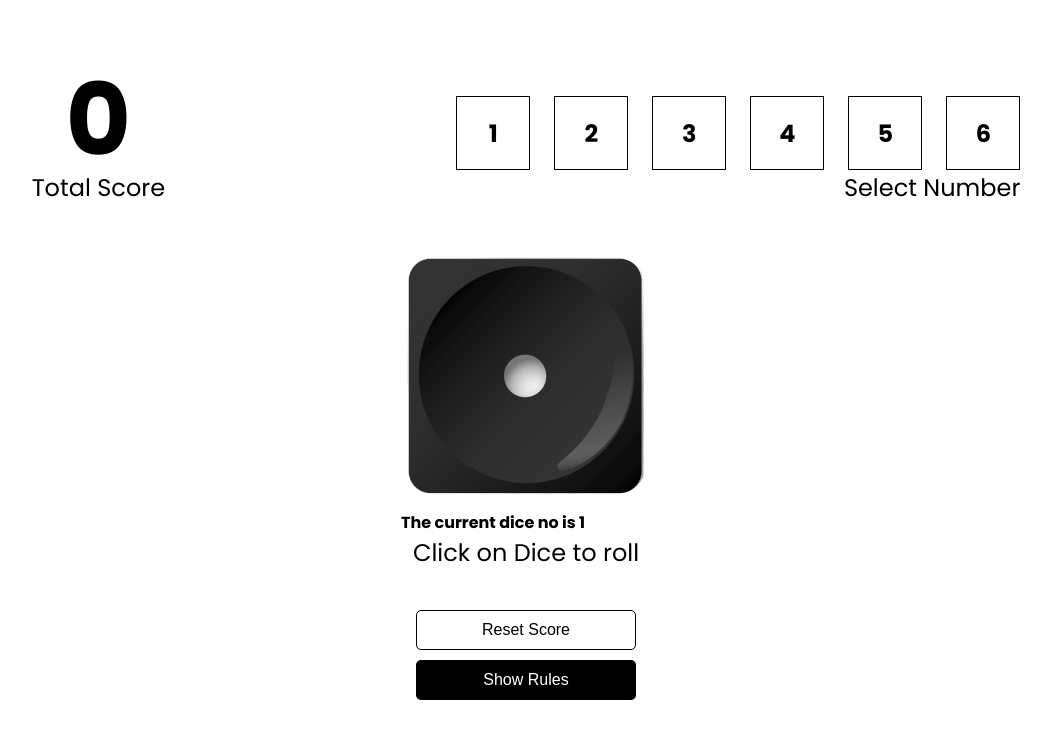
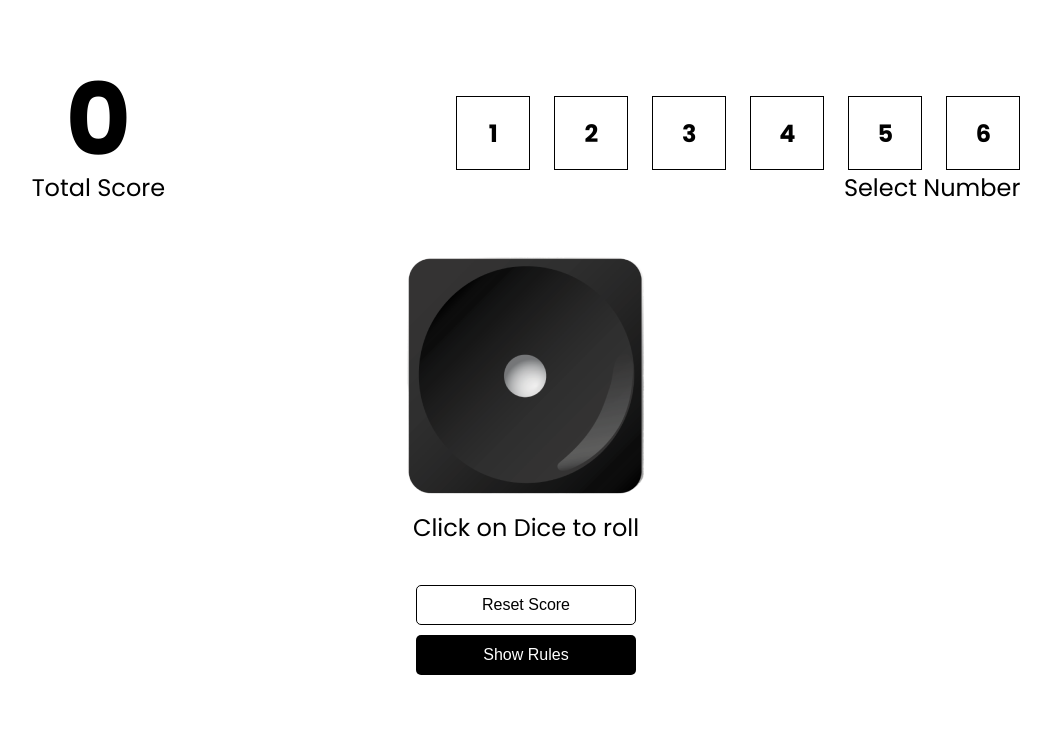
Before and after one commit to MkM630/react-summer-3, a React (Vite) app: page / in a window 1280 px wide. Both pictures are taken after a click on the button "Play Now". Shown: the top 738 px of the page, without its empty margins (114-1165 px from the left). Built offline with nearby package versions, Linux system fonts and the light colour scheme.

Commit message:
Update RoleDice.jsx

```diff
--- a/src/components/RoleDice.jsx
+++ b/src/components/RoleDice.jsx
@@ -5,7 +5,7 @@ const RoleDice = ({ roleDice, currentDice }) => {
     <DiceContainer>
       <div className="dice" onClick={roleDice}>
         <img src={`./images/dice/dice_${currentDice}.png`} alt="dice 1" />
-        <h4>The current dice no is {currentDice}</h4>
+
       </div>
       <p>Click on Dice to roll</p>
     </DiceContainer>
```
